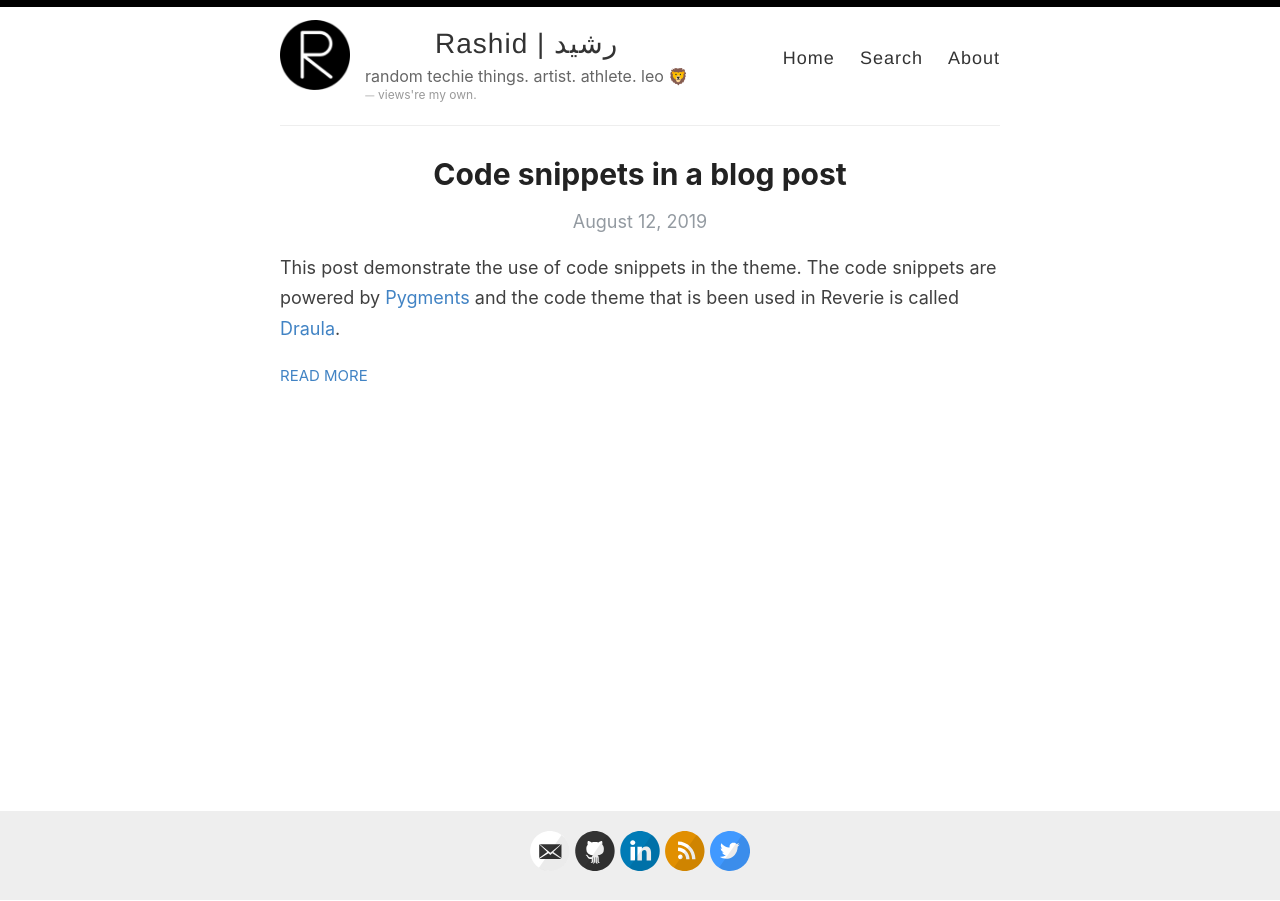
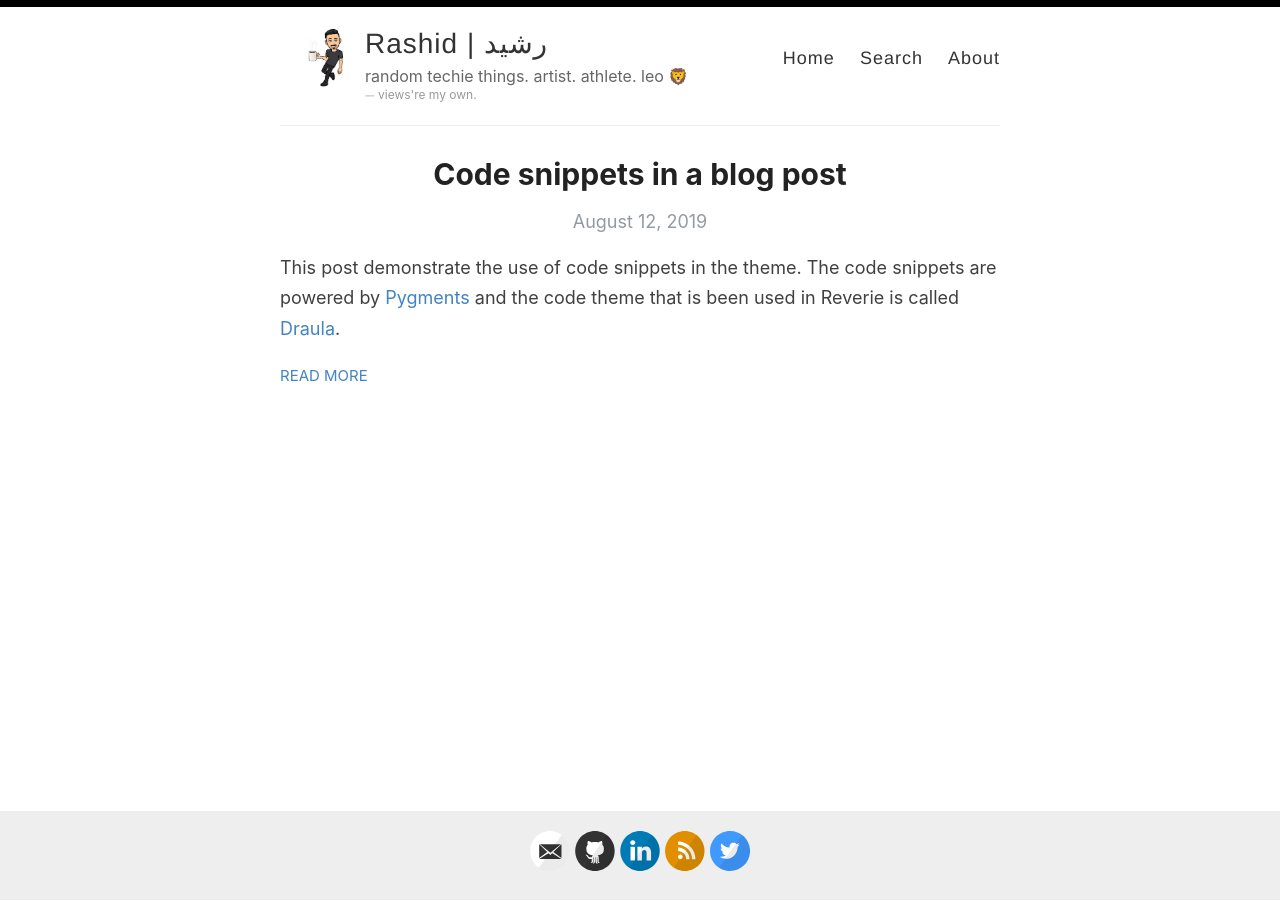
Before and after one commit to RashidAljohani/localhost, a Jekyll site: the page built from index.html, in a window 1280 px wide. Built offline with Jekyll 4.4.1, drawn with Linux system fonts in a browser that asks for light colours; the list of posts is cut into pages by our own code.

Commit message:
update avatar

```diff
--- a/_config.yml
+++ b/_config.yml
@@ -13,7 +13,7 @@ description: random techie things. artist. athlete. leo 🦁
 views: ⏤ views're my own.
 
 # URL of your avatar or profile pic (you could use your GitHub profile pic)
-avatar: /images/reverie.png
+avatar: /images/bitemoji.jpg
 
 #
 # Flags below are optional
--- a/assets/style.scss
+++ b/assets/style.scss
@@ -292,6 +292,7 @@ p > img {
   font-weight: 300;
   font-size: 28px;
   letter-spacing: 1px;
+  text-align: left;
 }
 
 .site-description {
```
Also changed, not shown: images/bitemoji.jpg (added).
